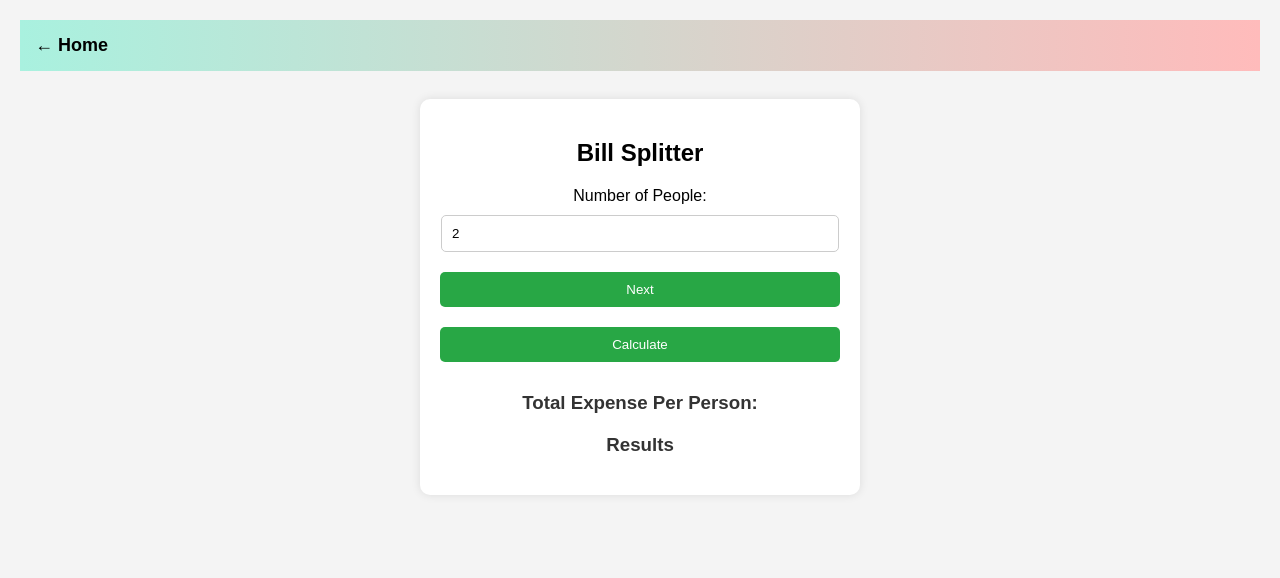
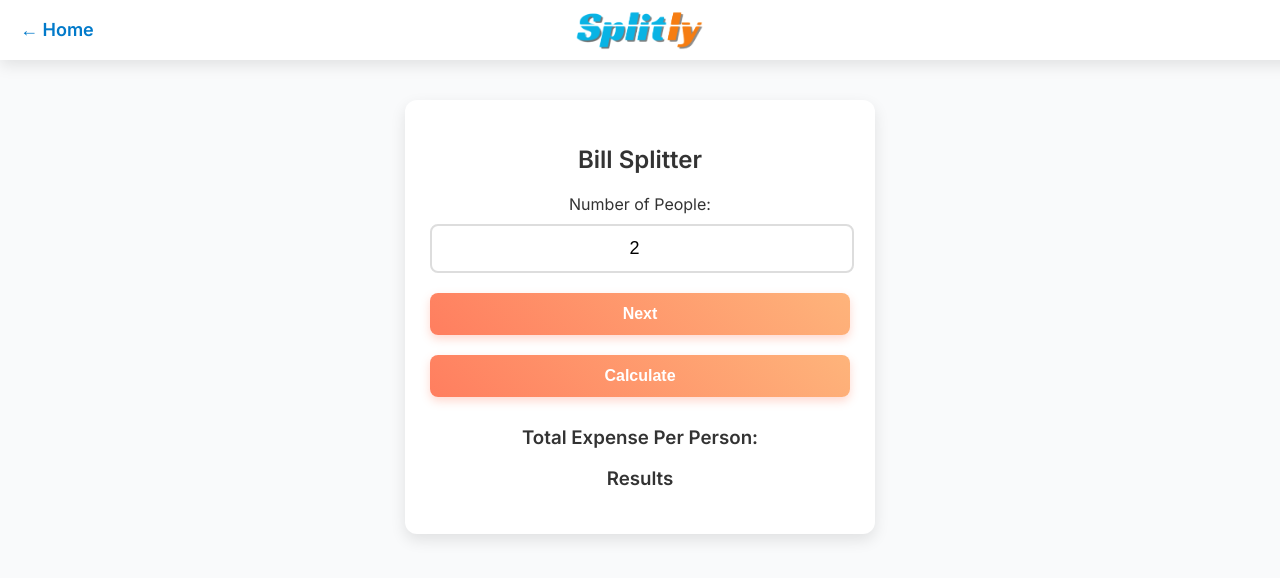
Before and after one commit to NOBHACKER120/splitly1, a plain HTML site: page expsplit.html in a window 1280 px wide. Drawn offline with Linux system fonts and the light colour scheme.

Commit message:
Update expsplit.html

```diff
--- a/expsplit.html
+++ b/expsplit.html
@@ -3,90 +3,151 @@
 <head>
     <meta charset="UTF-8">
     <meta name="viewport" content="width=device-width, initial-scale=1.0">
-    <title>Bill Splitter</title>
+    <title>Bill Splitter | Splitly</title>
+    <link rel="stylesheet" href="https://fonts.googleapis.com/css2?family=Inter:wght@300;400;600&display=swap">
+    <script src="https://kit.fontawesome.com/a076d05399.js" crossorigin="anonymous"></script>
     <style>
+        /* General Styling */
         body {
-            font-family: Arial, sans-serif;
+            font-family: 'Inter', sans-serif;
+            background-color: #f9fafb;
+            color: #333;
             text-align: center;
-            margin: 20px;
-            background-color: #f4f4f4;
+            margin: 0;
+            padding: 0;
         }
+
+        /* Navbar - Similar to Main Page */
         .navbar {
-            background: linear-gradient(to right,#A9F1DF , #FFBBBB);
-            padding: 15px;
-            margin-bottom: 28px;
-            text-align: left;
+    display: flex;
+    align-items: center;
+    justify-content: center; /* Center all items */
+    position: fixed;
+    top: 0;
+    width: 100%;
+    height: 60px;
+    padding: 0 20px;
+    background: rgba(255, 255, 255, 0.9);
+    box-shadow: 0px 5px 15px rgba(0, 0, 0, 0.1);
+    backdrop-filter: blur(10px);
+    z-index: 1000;
 }
 .navbar a {
-            color: black;
+    position: absolute;
+    left: 20px;
+    color: #027aca;
     font-weight: 600;
     text-decoration: none;
     font-size: 18px;
 }
 
+        .logo {
+            display: block;
+            height: 40px;
+
+           margin-right: 38px;
+
+        }
+
+        /* Centered Container for Bill Splitter */
         .container {
-            max-width: 400px;
-            margin: auto;
+            max-width: 420px;
+            margin: 100px auto 40px;
             background: white;
-            padding: 20px;
-            border-radius: 10px;
-            box-shadow: 0 0 10px rgba(0, 0, 0, 0.1);
+            padding: 25px;
+            border-radius: 12px;
+            box-shadow: 0 6px 15px rgba(0, 0, 0, 0.1);
+            transition: transform 0.3s ease;
+            animation: fadeIn 1s ease-in-out;
         }
+
+        #numPeople {
+    width: calc(100% - 24px); /* Adjust width to fit properly */
+    margin: 10px 0;
+    padding: 12px;
+    border: 2px solid #ddd;
+    border-radius: 8px;
+    font-size: 18px;
+    text-align: center; /* Ensures number stays centered */
+}
+
+
+        /* Inputs & Buttons */
         input, button {
             margin: 10px 0;
-            padding: 10px;
+            padding: 12px;
             width: 100%;
-            border: 1px solid #ccc;
-            border-radius: 5px;
+            border: 1px solid #ddd;
+            border-radius: 8px;
+            font-size: 16px;
+            transition: all 0.3s ease;
         }
+
+        input:focus {
+            border-color: #027aca;
+            outline: none;
+            box-shadow: 0px 4px 10px rgba(0, 122, 202, 0.2);
+        }
+
         .person-entry {
             display: flex;
             justify-content: space-between;
             gap: 10px;
         }
+
+        /* Buttons */
         button {
-            background-color: #28a745;
+            background: linear-gradient(45deg, #ff7e5f, #feb47b);
             color: white;
+            font-weight: bold;
             border: none;
             cursor: pointer;
-        }
-        button:hover {
-            background-color: #218838;
+            transition: all 0.3s ease;
+            box-shadow: 0px 4px 10px rgba(255, 126, 95, 0.3);
         }
 
+        button:hover {
+            background: linear-gradient(45deg, #feb47b, #ff7e5f);
+            transform: scale(1.05);
+            box-shadow: 0px 6px 15px rgba(255, 126, 95, 0.5);
+        }
 
-        h3 {
-            margin-top: 20px;
-            color: #333;
-        }
+        /* Results Section */
         .results-container {
             text-align: left;
             margin-top: 15px;
         }
-#numPeople{
-
-   margin: 10px 0;
-            padding: 10px;
-            width: 94%;
-}
 
         .result-item {
             background: #d4edda;
-            padding: 10px;
-            border-radius: 5px;
+            padding: 12px;
+            border-radius: 8px;
             margin: 5px 0;
+            font-weight: 600;
+            transition: transform 0.3s ease;
         }
 
+        .result-item:hover {
+            transform: scale(1.05);
+        }
+
+        /* Fade-in Animation */
+        @keyframes fadeIn {
+            from { opacity: 0; transform: translateY(30px); }
+            to { opacity: 1; transform: translateY(0); }
+        }
 
     </style>
 </head>
 <body>
 
+    <!-- Navbar -->
     <div class="navbar">
         <a href="index.html">&#8592; Home</a>
+        <img src="SPLIT (4)-Photoroom (1)-Photoroom.png" alt="Splitly" class="logo">
     </div>
 
-
+    <!-- Bill Splitter Section -->
     <div class="container">
         <h2>Bill Splitter</h2>
         <label>Number of People:</label>
@@ -100,7 +161,7 @@
         <div id="results" class="results-container"></div>
     </div>
 
-
+    <!-- JavaScript for Split Logic -->
     <script>
         function createInputs() {
             let num = document.getElementById("numPeople").value;
@@ -154,5 +215,6 @@
             }
         }
     </script>
+
 </body>
 </html>
```
Lines whose indentation alone changed are shown as unchanged.
